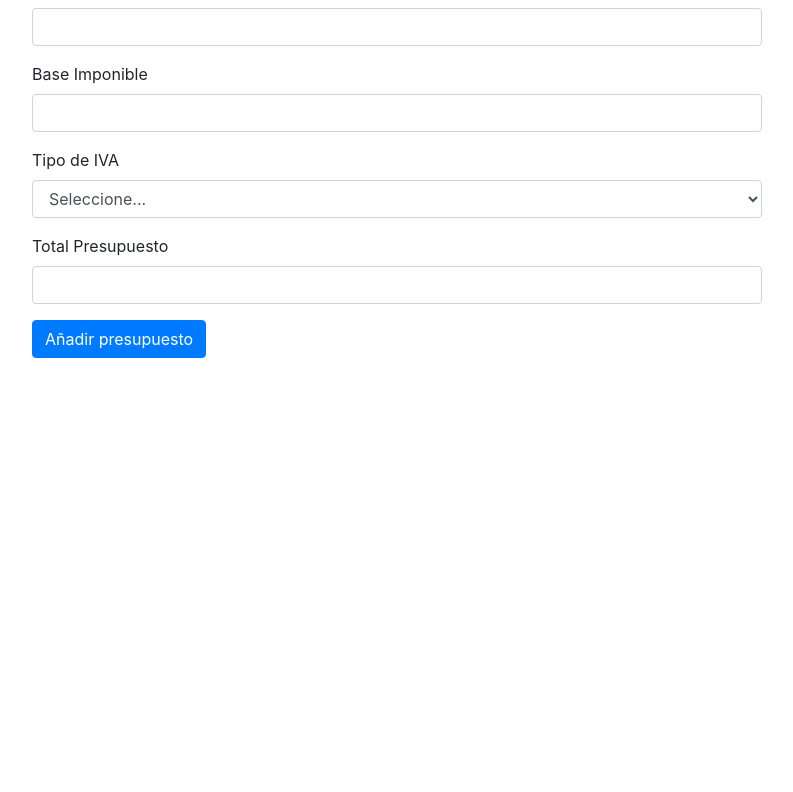
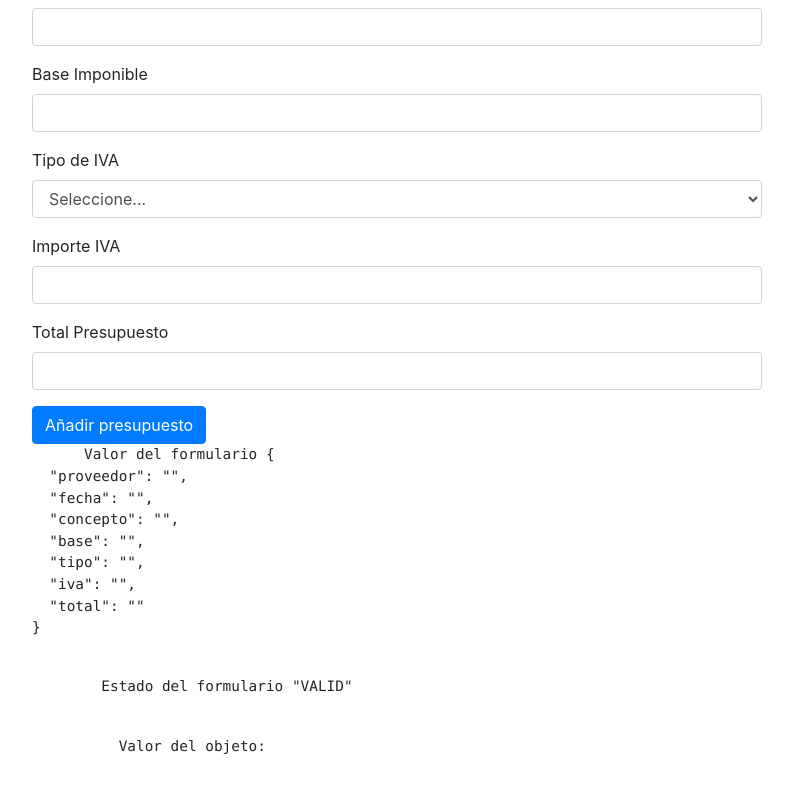
Before and after one commit to qu3qui/learning-Angular4, an Angular app in the folder appCompras/: page /addpres in a window 1280 px wide. Shown: the part 340-1132 px from the top of the page, without its empty margins (243-1036 px from the left). Before the commit the page ends 800 px from the top, so only its background shows below. Built offline with nearby package versions, Linux system fonts and the light colour scheme.

Commit message:
Reactive 2
Se utiliza la tecnica reactive para el manejo de formularios, codigo TypeScript en esta parte

```diff
--- a/appCompras/src/app/presupuestos/addpres/addpres.component.html
+++ b/appCompras/src/app/presupuestos/addpres/addpres.component.html
@@ -2,28 +2,28 @@
   <div class="col col-md"></div>
   <div class="col-10 col-md-8">
     <h2>Añadir nuevo presupuesto</h2>
-    <form>
+    <form [formGroup]="presupuestoForm" (ngSubmit)="onSubmit()">
       <div class="form-group">
         <label for="proveedor">Proveedor</label>
-        <input type="text" class="form-control" id="proveedor">
+        <input type="text" class="form-control" id="proveedor" formControlName="proveedor">
       </div>
 
       <div class="form-group">
         <label for="fecha">Fecha</label>
-        <input type="date" class="form-control" id="fecha">
+        <input type="date" class="form-control" id="fecha" formControlName="fecha">
       </div>
 
       <div class="form-group">
         <label for="concepto">Concepto</label>
-        <input type="text" class="form-control" id="concepto">
+        <input type="text" class="form-control" id="concepto" formControlName="concepto">
       </div>
       <div class="form-group">
         <label for="base">Base Imponible</label>
-        <input type="number" class="form-control" id="base">
+        <input type="number" class="form-control" id="base" formControlName="base">
       </div>
       <div class="form-group">
         <label for="tipo">Tipo de IVA</label>
-        <select class="form-control" id="tipo">
+        <select class="form-control" id="tipo" formControlName="tipo">
           <option value="">Seleccione...</option>
           <option value=0> 0 %</option>
           <option value=0.04> 4 %</option>
@@ -33,13 +33,30 @@
       </div>
 
       <div class="form-group">
+          <label for="iva">Importe IVA</label>
+          <input type="number" class="form-control" id="iva" formControlName="iva">
+        </div>
+
+      <div class="form-group">
         <label for="total">Total Presupuesto</label>
-        <input type="number" class="form-control" id="total">
+        <input type="number" class="form-control" id="total" formControlName="total">
       </div>
 
       <button type="submit" class="btn btn-primary">Añadir presupuesto</button>
 
     </form>
+
+    <pre>
+      Valor del formulario {{presupuestoForm.value | json}}
+    </pre>
+
+    <pre>
+        Estado del formulario {{presupuestoForm.status | json}}
+      </pre>
+
+      <pre>
+          Valor del objeto: {{presupuesto | json}}
+        </pre>
   </div>
 
   <div class="col col-md"></div>
--- a/appCompras/src/app/presupuestos/addpres/addpres.component.ts
+++ b/appCompras/src/app/presupuestos/addpres/addpres.component.ts
@@ -1,5 +1,5 @@
 import { Component, OnInit } from '@angular/core';
-
+import { FormControl, FormGroup, FormBuilder} from '@angular/forms';
 @Component({
   selector: 'app-addpres',
   templateUrl: './addpres.component.html',
@@ -7,9 +7,38 @@
 })
 export class AddpresComponent implements OnInit {
 
-  constructor() { }
+  presupuestoForm: FormGroup;
+  presupuesto: any;
+
+  constructor(private pf: FormBuilder ) { }
 
   ngOnInit() {
+    this.presupuestoForm = this.pf.group({
+      proveedor: '',
+      fecha: '',
+      concepto: '',
+      base: '',
+      tipo: '',
+      iva: '',
+      total: ''
+    });
+  }
+
+  onSubmit(){
+    this.presupuesto = this.savePresupuesto();
+  }
+
+  savePresupuesto(){
+    const savePresupuesto = {
+      proveedor: this.presupuestoForm.get('proveedor').value,
+      fecha: this.presupuestoForm.get('fecha').value,
+      concepto: this.presupuestoForm.get('concepto').value,
+      base: this.presupuestoForm.get('base').value,
+      tipo: this.presupuestoForm.get('tipo').value,
+      iva: this.presupuestoForm.get('iva').value,
+      total: this.presupuestoForm.get('total').value
+    };
+    return savePresupuesto;
   }
 
 }
```
